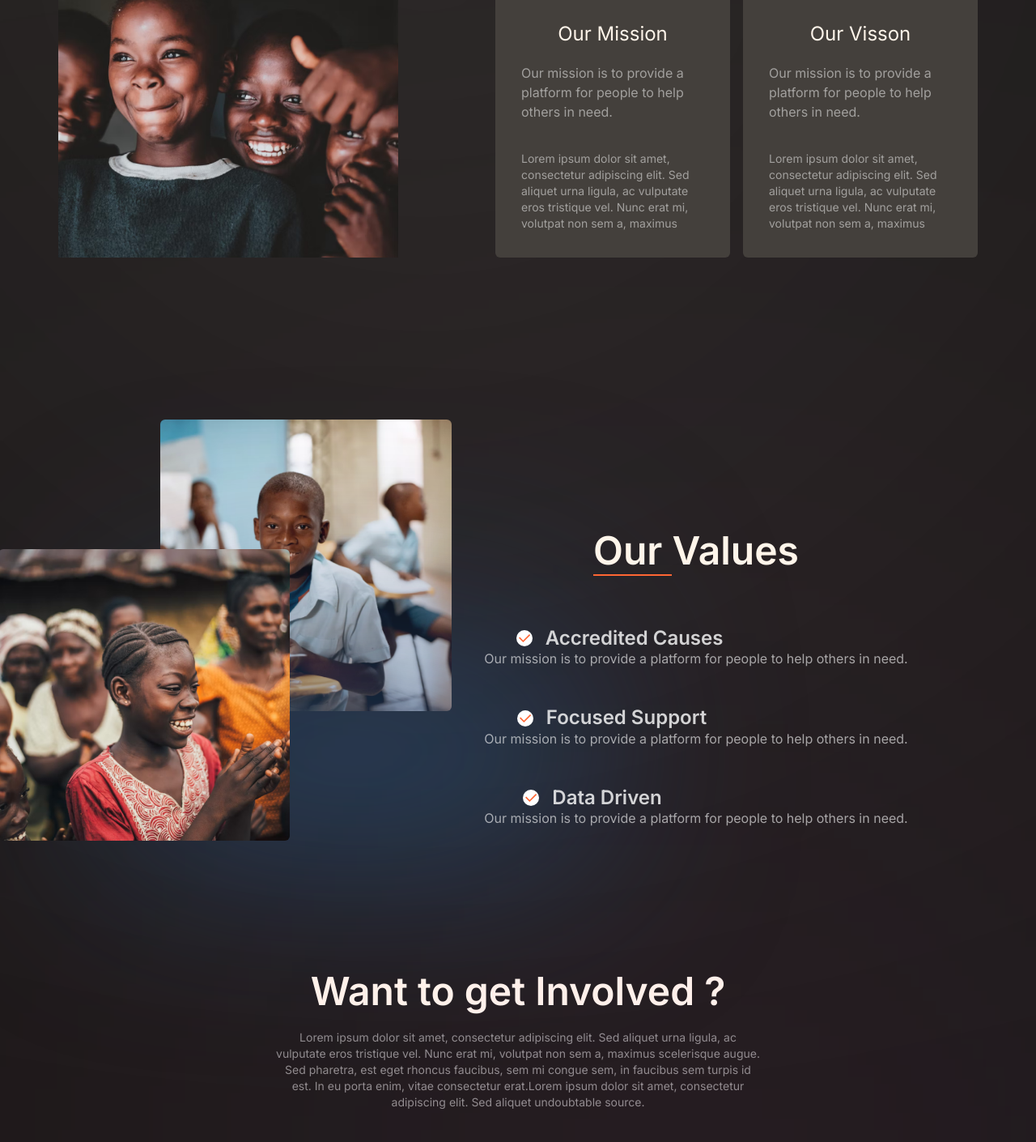
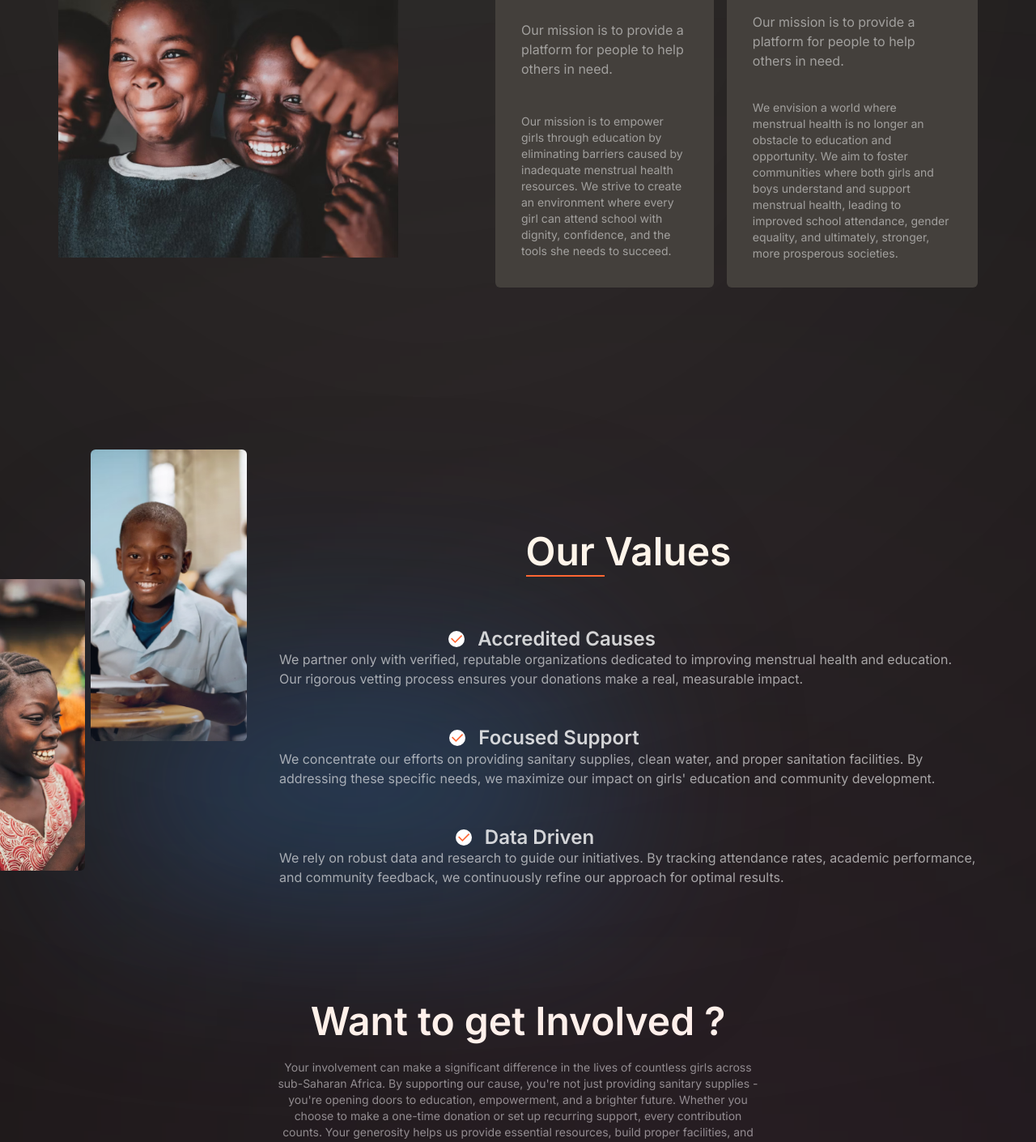
Before and after one commit to smigthereason/Kindr, a React (Vite) app in the folder frontend/: page /about in a window 1280 px wide. Shown: the part 901-2311 px from the top of the page at 81% size. Built offline with nearby package versions, Linux system fonts and the light colour scheme; a web font is replaced by a local one.

Commit message:
added texts

```diff
--- a/frontend/src/pages/About.tsx
+++ b/frontend/src/pages/About.tsx
@@ -21,9 +21,7 @@ const About = () => {
             </div>
             <div className="xl:self-end max-w-[90vw] flex flex-col justify-between gap-6 z-10">
               <p className="pl-4 border-l-2 border-accent text-white/60 ">
-                Lorem ipsum dolor sit amet, consectetur adipiscing elit. Sed
-                aliquet urna ligula, ac vulputate eros tristique vel. Nunc erat
-                mi, volutpat non sem a, maximus
+              We are a dedicated organization committed to addressing the critical issue of menstrual health and education in sub-Saharan Africa. Founded in response to alarming statistics about girls missing school due to lack of sanitary supplies, we've expanded our focus to include providing clean water and proper sanitation facilities.
               </p>
               <p className="text-sm text-white/40"></p>
               <div className="flex flex-col xl:flex-row gap-4">
@@ -34,9 +32,7 @@ const About = () => {
                     others in need.
                   </p>
                   <p className="text-sm text-white/50 mt-9">
-                    Lorem ipsum dolor sit amet, consectetur adipiscing elit. Sed
-                    aliquet urna ligula, ac vulputate eros tristique vel. Nunc
-                    erat mi, volutpat non sem a, maximus
+                  Our mission is to empower girls through education by eliminating barriers caused by inadequate menstrual health resources. We strive to create an environment where every girl can attend school with dignity, confidence, and the tools she needs to succeed.
                   </p>
                 </div>
                 <div className="p-4 flex flex-col justify-center items-center bg-stone-700 xl:min-h-[300px] xl:p-8 xl:justify-around rounded-md">
@@ -46,9 +42,7 @@ const About = () => {
                     others in need.
                   </p>
                   <p className="text-sm text-white/50 mt-9">
-                    Lorem ipsum dolor sit amet, consectetur adipiscing elit. Sed
-                    aliquet urna ligula, ac vulputate eros tristique vel. Nunc
-                    erat mi, volutpat non sem a, maximus
+                  We envision a world where menstrual health is no longer an obstacle to education and opportunity. We aim to foster communities where both girls and boys understand and support menstrual health, leading to improved school attendance, gender equality, and ultimately, stronger, more prosperous societies.
                   </p>
                 </div>
               </div>
@@ -80,8 +74,7 @@ const About = () => {
                   <h2 className="text-white/80 h3">Accredited Causes</h2>
                 </p>
                 <p className="text-white/60 ">
-                  Our mission is to provide a platform for people to help others
-                  in need.
+                We partner only with verified, reputable organizations dedicated to improving menstrual health and education. Our rigorous vetting process ensures your donations make a real, measurable impact.
                 </p>
               </div>
               <div className="flex items-center self-start flex-col ">
@@ -91,8 +84,7 @@ const About = () => {
                   <h2 className="text-white/80 h3">Focused Support</h2>
                 </p>
                 <p className="text-white/60 ">
-                  Our mission is to provide a platform for people to help others
-                  in need.
+                We concentrate our efforts on providing sanitary supplies, clean water, and proper sanitation facilities. By addressing these specific needs, we maximize our impact on girls' education and community development.
                 </p>
               </div>
               <div className="flex text-start items-center  self-start flex-col ">
@@ -102,8 +94,7 @@ const About = () => {
                   <h2 className="text-white/80 h3">Data Driven</h2>
                 </p>
                 <p className="text-white/60 ">
-                  Our mission is to provide a platform for people to help others
-                  in need.
+                We rely on robust data and research to guide our initiatives. By tracking attendance rates, academic performance, and community feedback, we continuously refine our approach for optimal results.
                 </p>
               </div>
             </div>
@@ -114,13 +105,9 @@ const About = () => {
             <div className="mb-10 flex flex-col items-center justify-center">
               <h1 className="h2 text-center mb-5">Want to get Involved ?</h1>
               <p className="text-sm text-white/50 text-center max-w-[600px]">
-                Lorem ipsum dolor sit amet, consectetur adipiscing elit. Sed
-                aliquet urna ligula, ac vulputate eros tristique vel. Nunc erat
-                mi, volutpat non sem a, maximus scelerisque augue. Sed pharetra,
-                est eget rhoncus faucibus, sem mi congue sem, in faucibus sem
-                turpis id est. In eu porta enim, vitae consectetur erat.Lorem
-                ipsum dolor sit amet, consectetur adipiscing elit. Sed aliquet
-                undoubtable source.
+              Your involvement can make a significant difference in the lives of countless girls across sub-Saharan Africa. By supporting our cause, you're not just providing sanitary supplies - you're opening doors to education, empowerment, and a brighter future.
+Whether you choose to make a one-time donation or set up recurring support, every contribution counts. Your generosity helps us provide essential resources, build proper facilities, and implement educational programs that create lasting change.
+Join us in breaking the cycle of missed school days and limited opportunities. Together, we can ensure that no girl has to choose between her education and her dignity.
               </p>
             </div>
             <div className="flex flex-col xl:flex-row items-center justify-around gap- xl:gap-0 ">
@@ -152,9 +139,9 @@ const About = () => {
             </h1>
             <p className="h3 mb-6">A Strong and Devoted Team</p>
             <p className="text-center text-white/60 xl:max-w-[500px] ">
-              Lorem ipsum dolor sit amet, consectetur adipiscing elit. Sed
-              aliquet urna ligula, ac vulputate eros tristique vel. Nunc erat
-              mi, volutpat non sem a, maximus
+            We are a diverse group of passionate individuals united by a common goal: to improve girls' education through better menstrual health management. Our team combines expertise in education, public health, technology, and nonprofit management.
+From on-the-ground coordinators working directly with schools and communities, to our tech experts developing this donation platform, each member plays a crucial role. We're driven by the belief that every girl deserves the opportunity to attend school without interruption, and we work tirelessly to make this a reality.
+Together, we're not just distributing supplies - we're building a movement for lasting change in sub-Saharan Africa.
             </p>
           </div>
         </div>
```
